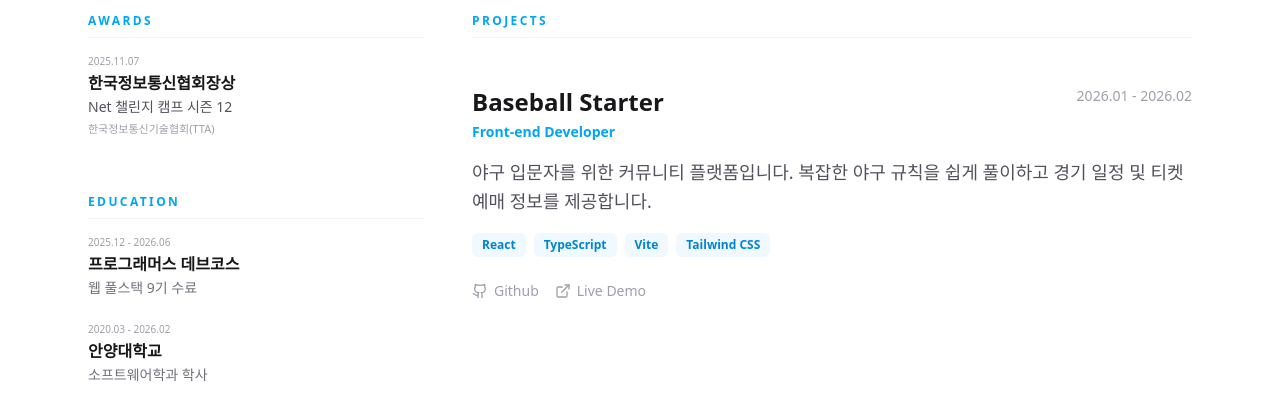
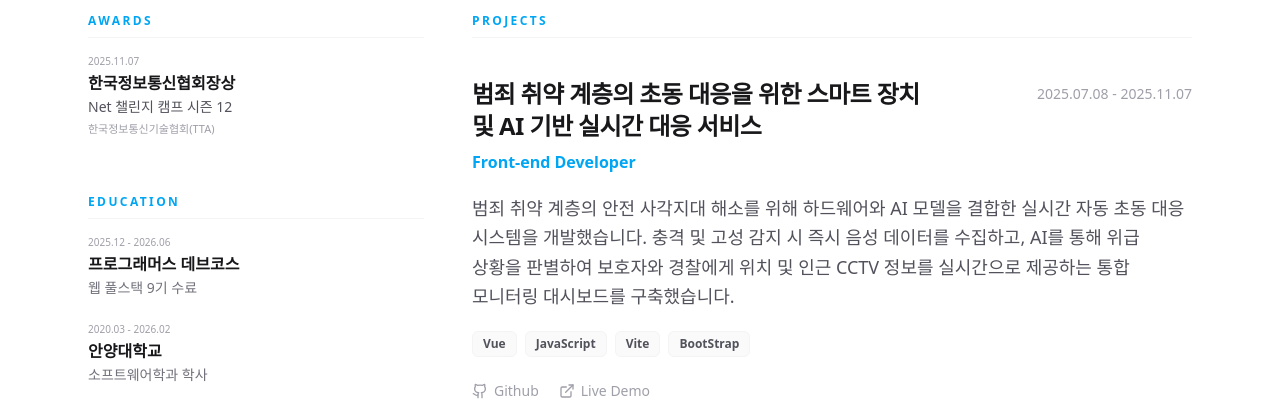
Before and after one commit to leekyuhyun/leekyuhyun.github.io, a Next.js app: page /about in a window 1280 px wide. Shown: the part 548-952 px from the top of the page. Built offline with nearby package versions, Linux system fonts and the light colour scheme; a web font is replaced by a local one.

Commit message:
fix : project 섹션 수정

```diff
--- a/src/components/introduce/Project.tsx
+++ b/src/components/introduce/Project.tsx
@@ -1,34 +1,25 @@
 import { Github, ExternalLink } from "lucide-react";
-// introduceData.ts에 projects 배열이 있다고 가정합니다.
-const PROJECTS = [
-  {
-    title: "Baseball Starter",
-    role: "Front-end Developer",
-    period: "2026.01 - 2026.02",
-    description:
-      "야구 입문자를 위한 커뮤니티 플랫폼입니다. 복잡한 야구 규칙을 쉽게 풀이하고 경기 일정 및 티켓 예매 정보를 제공합니다.",
-    techs: ["React", "TypeScript", "Vite", "Tailwind CSS"],
-    links: { github: "#", demo: "#" },
-  },
-];
+import { CV_DATA } from "./introduceData";
 
 export default function Project() {
+  const projects = CV_DATA.projects || [];
+
   return (
-    <div className="flex flex-col gap-12 py-4">
-      {PROJECTS.map((project, index) => (
-        <div key={index} className="flex flex-col gap-4 group">
-          <div className="flex justify-between items-start">
-            <div>
-              <h4 className="text-2xl font-bold text-zinc-900 dark:text-zinc-100 group-hover:text-sky-500 transition-colors">
+    <div className="flex flex-col gap-16 py-2">
+      {projects.map((project, index) => (
+        <div key={index} className="flex flex-col gap-5 group">
+          <div className="flex flex-col gap-2">
+            <div className="flex flex-col md:flex-row md:justify-between md:items-start gap-x-12 gap-y-2">
+              <h4 className="text-2xl font-bold text-zinc-900 dark:text-zinc-100 group-hover:text-sky-500 dark:group-hover:text-amber-300 transition-colors tracking-tight break-keep md:max-w-[65%]">
                 {project.title}
               </h4>
-              <p className="text-sky-500 dark:text-amber-300 font-semibold text-sm mt-1">
-                {project.role}
-              </p>
+              <span className="text-sm text-zinc-400 font-medium tabular-nums shrink-0 pt-1.5">
+                {project.period}
+              </span>
             </div>
-            <span className="text-sm text-zinc-400 font-medium">
-              {project.period}
-            </span>
+            <p className="text-base text-sky-500 dark:text-amber-400 font-semibold">
+              {project.role}
+            </p>
           </div>
 
           <p className="text-lg text-zinc-600 dark:text-zinc-400 leading-relaxed break-keep">
@@ -39,25 +30,27 @@
             {project.techs.map((tech) => (
               <span
                 key={tech}
-                className="px-2.5 py-1 bg-sky-50 dark:bg-zinc-800 text-sky-600 dark:text-zinc-400 text-xs font-bold rounded-md"
+                className="px-2.5 py-1 bg-zinc-50 dark:bg-zinc-800/50 border border-zinc-100 dark:border-zinc-700 text-zinc-600 dark:text-zinc-400 text-xs font-bold rounded-md"
               >
                 {tech}
               </span>
             ))}
           </div>
 
-          <div className="flex gap-4 pt-2">
+          <div className="flex gap-5 pt-1">
             <a
               href={project.links.github}
               target="_blank"
-              className="flex items-center gap-1.5 text-sm text-zinc-400 hover:text-sky-500 transition-colors"
+              rel="noopener noreferrer"
+              className="flex items-center gap-1.5 text-sm text-zinc-400 hover:text-zinc-900 dark:hover:text-zinc-100 transition-all font-medium"
             >
               <Github className="w-4 h-4" /> Github
             </a>
             <a
               href={project.links.demo}
               target="_blank"
-              className="flex items-center gap-1.5 text-sm text-zinc-400 hover:text-sky-500 transition-colors"
+              rel="noopener noreferrer"
+              className="flex items-center gap-1.5 text-sm text-zinc-400 hover:text-zinc-900 dark:hover:text-zinc-100 transition-all font-medium"
             >
               <ExternalLink className="w-4 h-4" /> Live Demo
             </a>
```
